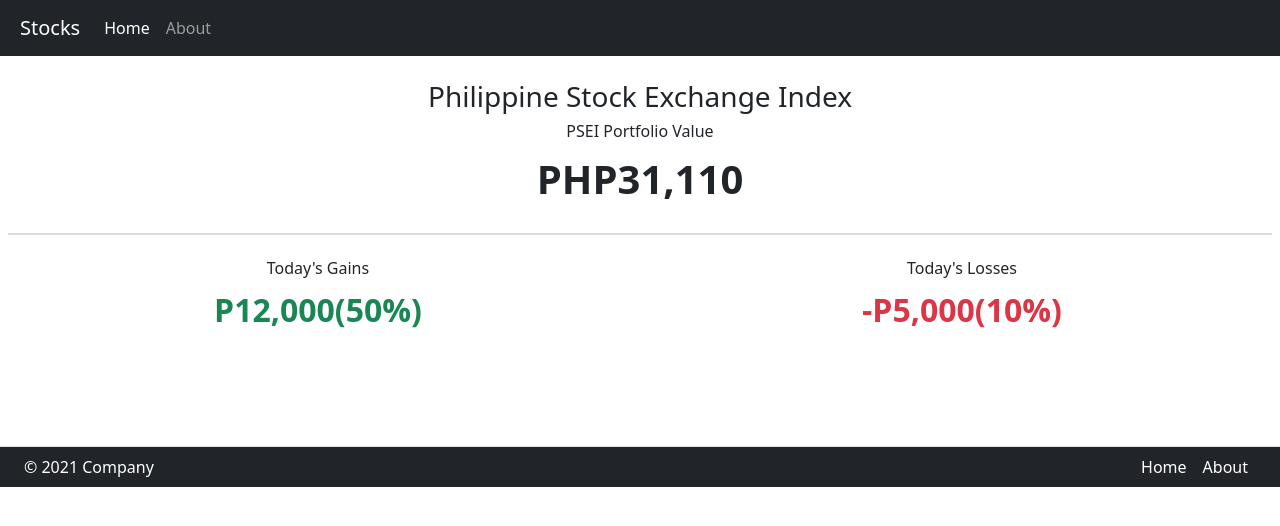
After one commit to abaddon431/monte-carlo-psei, a Django app: page / in a window 1280 px wide. The commit adds this page. Shown: the top 526 px of the page. Run offline with Django 4.2, Linux system fonts and the light colour scheme; some libraries are stand-ins or nearby versions.

Commit message:
footer done | basic coloring done | hero section done

```diff
--- a/stockApp/templates/stockApp/home.html
+++ b/stockApp/templates/stockApp/home.html
@@ -5,7 +5,7 @@
 {% block content %}
 <div class="main-container text-center">
     <!-- here goes the Hero Section -->
-    {% include 'stockApp/includes/hero-section' %}
+    {% include 'stockApp/includes/hero-section.html' %}
 
 
 </div>
--- /dev/null
+++ b/stockApp/templates/stockApp/includes/current-price.html
@@ -0,0 +1,12 @@
+<div class="current-stocks my-4 py-4 border-top border-2 border-secondary border-opacity-25">
+    <div class="row">
+        <div class="gain col">
+            <h4 class="fs-6">Today's Gains</h4>
+           <p class="fs-2 text-success fw-bold">P12,000(50%)</p>
+        </div>
+        <div class="loss col">
+            <h4 class="fs-6">Today's Losses</h4>
+            <p class="fs-2 text-danger fw-bold">-P5,000(10%)</p>
+        </div>
+    </div>
+</div>
--- /dev/null
+++ b/stockApp/templates/stockApp/includes/hero-section.html
@@ -0,0 +1,11 @@
+<div class="hero-container">
+    <section class="hero-section">
+        <h1 class="fs-3">Philippine Stock Exchange Index</h1>
+        <h2 class="fs-6">PSEI Portfolio Value</h2>
+        <!-- insert the current PSEI value here -->
+        <span class="main-value fs-1 fw-bold">PHP31,110</span>
+
+        <!-- insert here the current stock prices -->
+        {% include 'stockApp/includes/current-price.html' %}
+    </section>
+</div>
--- a/templates/base.html
+++ b/templates/base.html
@@ -8,8 +8,7 @@
 		<meta name="viewport" content="width=device-width, initial-scale=1.0">
 		<meta http-equiv="X-UA-Compatible" content="ie=edge">
 
-
-		{% tailwind_css %}
+		{% comment %} {% tailwind_css %} {% endcomment %}
 
 		<!-- Bootstrap Link -->
         <link href="https://cdn.jsdelivr.net/npm/bootstrap@5.2.0-beta1/dist/css/bootstrap.min.css" rel="stylesheet" integrity="sha384-0evHe/X+R7YkIZDRvuzKMRqM+OrBnVFBL6DOitfPri4tjfHxaWutUpFmBp4vmVor" crossorigin="anonymous">
@@ -17,7 +16,7 @@
 
 	</head>
 
-	<body class="bg-gray-100 leading-normal tracking-normal">
+	<body class="bg-gray-100 leading-normal tracking-normal overflow-hidden">
 		<!-- this is the navbar -->
 		{% include 'includes/navbar.html' %}
 
@@ -30,6 +29,7 @@
 
 
 		<!-- this is the footer -->
+		{% include 'includes/footer.html' %}
 
 
 		<!-- bootstap JS -->
--- a/templates/includes/footer.html
+++ b/templates/includes/footer.html
@@ -0,0 +1,23 @@
+<footer
+  class="d-flex flex-wrap justify-content-between align-items-center px-4 my-4 border-top bg-dark "
+>
+  <p class="col-md-4 mb-0 text-white">© 2021 Company</p>
+
+  <a
+    href="/"
+    class="col-md-4 d-flex align-items-center justify-content-center mb-3 mb-md-0 me-md-auto link-dark text-decoration-none"
+  >
+    <svg class="bi me-2" width="40" height="32">
+      <use xlink:href="#bootstrap"></use>
+    </svg>
+  </a>
+
+  <ul class="nav col-md-4 justify-content-end">
+    <li class="nav-item">
+      <a href="#" class="nav-link px-2 text-white">Home</a>
+    </li>
+    <li class="nav-item">
+      <a href="#" class="nav-link px-2 text-white">About</a>
+    </li>
+  </ul>
+</footer>
--- a/templates/includes/navbar.html
+++ b/templates/includes/navbar.html
@@ -1,6 +1,6 @@
 <nav class="navbar navbar-expand-lg navbar-dark bg-dark px-2">
     <div class="container-fluid">
-      <a class="navbar-brand" href="#">Navbar</a>
+      <a class="navbar-brand" href="#">Stocks</a>
       <button class="navbar-toggler" type="button" data-bs-toggle="collapse" data-bs-target="#navbarNav" aria-controls="navbarNav" aria-expanded="false" aria-label="Toggle navigation">
         <span class="navbar-toggler-icon"></span>
       </button>
```
Also changed, not shown: 1 other file.
